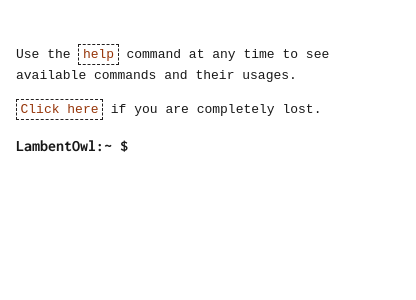
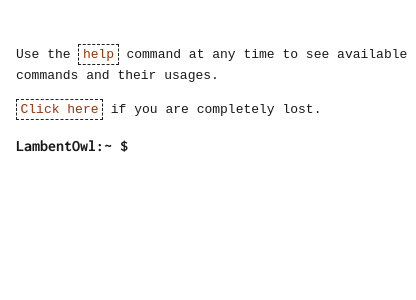
Before and after one commit to moligart/LOWL-CLI-Web, a React (Create React App) app: page / in a window 390 px wide. Shown: the top 300 px of the page, 416 px wide, since content can reach past the window. Built offline with nearby package versions, Linux system fonts and the light colour scheme; no server answers.

Commit message:
mobile sizing changes

```diff
--- a/public/index.html
+++ b/public/index.html
@@ -3,7 +3,7 @@
 
     <head>
         <meta charset="utf-8">
-        <meta name="viewport" content="width=device-width, initial-scale=1, shrink-to-fit=no">
+        <meta name="viewport" content="width=device-width, initial-scale=1, shrink-to-fit=yes">
         <meta name="theme-color" content="#000000">
 
         <link rel="manifest" href="%PUBLIC_URL%/manifest.json">
--- a/src/containers/App/App.css
+++ b/src/containers/App/App.css
@@ -1,5 +1,6 @@
 .App {
     text-align: left;
+    min-width: 400px;
 }
 
 .App-logo {
```
